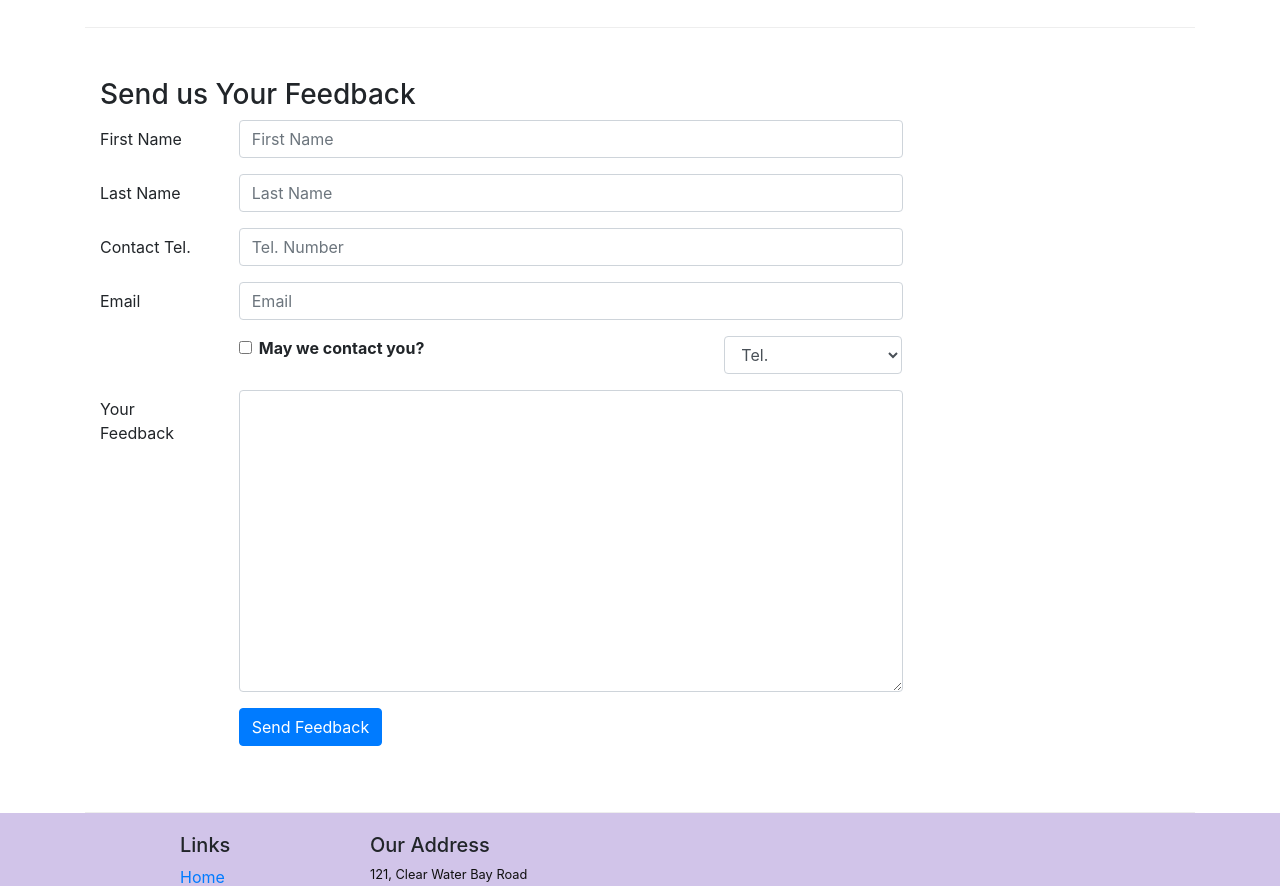
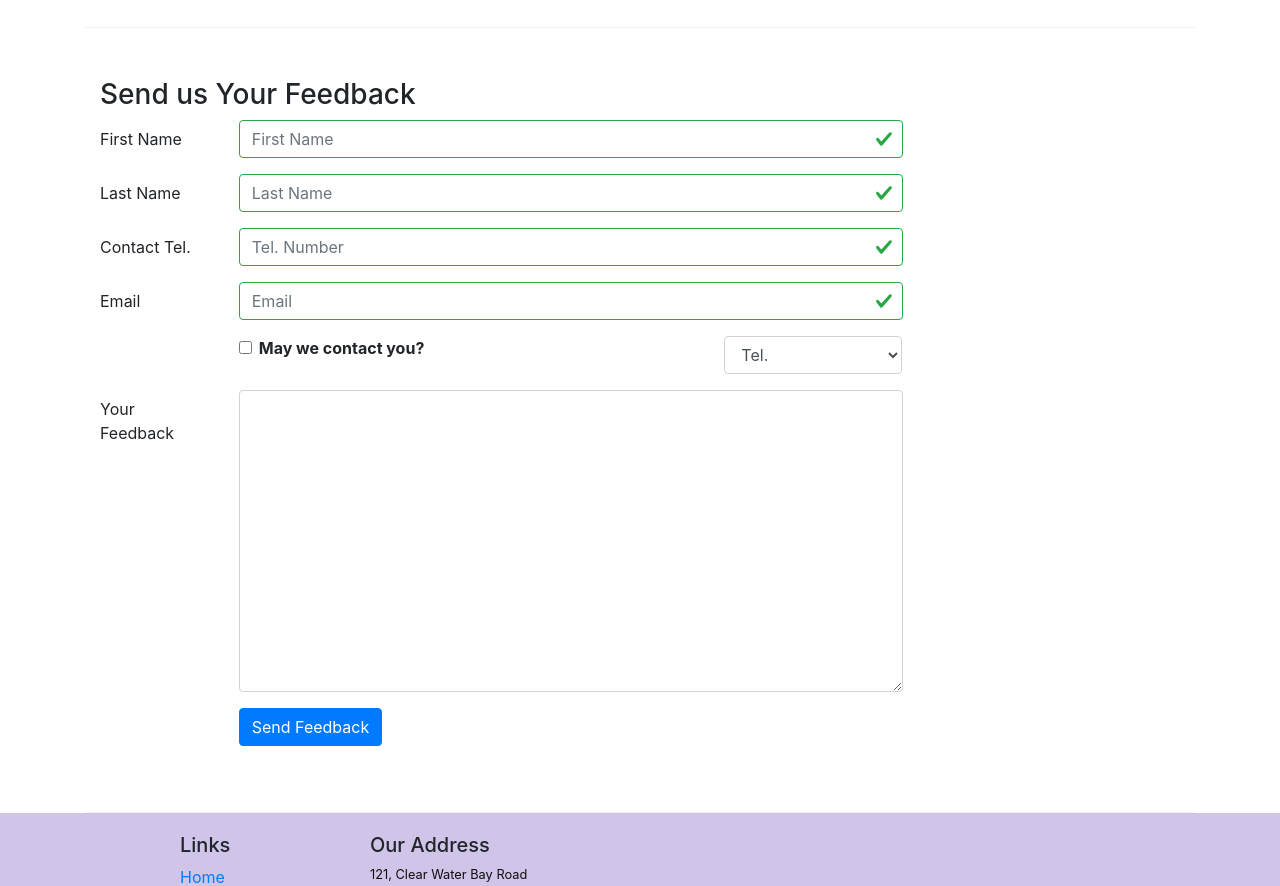
Before and after one commit to ashishbthoppil/reactSamplePro, a React (Create React App) app: page /contactus in a window 1280 px wide. Shown: the part 820-1706 px from the top of the page. Built offline with nearby package versions, Linux system fonts and the light colour scheme.

Commit message:
Control validation

```diff
--- a/src/components/ContactComponent.js
+++ b/src/components/ContactComponent.js
@@ -1,5 +1,5 @@
 import React, { Component } from 'react';
-import { Breadcrumb, BreadcrumbItem, Button, Form, FormGroup, Label, Input, Col} from 'reactstrap';
+import { Breadcrumb, BreadcrumbItem, Button, Form, FormGroup, Label, Input, Col, Row, FormFeedback} from 'reactstrap';
 import { Link } from 'react-router-dom';
 
 class Contact extends Component {
@@ -14,10 +14,17 @@
             email: '',
             agree: false,
             contactType: 'Tel.',
-            message: ''
+            message: '',
+            touched: {
+                firstname: false,
+                lastname: false,
+                telnum: false,
+                email: false
+            }
         }
         this.handleSubmit = this.handleSubmit.bind(this);
         this.handleInputChange = this.handleInputChange.bind(this);
+        this.handleBlur = this.handleBlur.bind(this);
 
     }
 
@@ -36,7 +43,42 @@
         event.preventDefault();
     }
 
+    handleBlur = (field) => (evt) => {
+       this.setState({
+            touched: { ...this.state.touched, [field]: true}
+       })
+    }
+
+    validate(firstname, lastname, telnum, email){
+        const errors = {
+            firstname: '',
+            lastname: '',
+            telnum: '',
+            email: '',
+        }
+
+        if(this.state.touched.firstname && firstname.length < 3)
+            errors.firstname = "First Name should be >= 3 characters";
+        else if(this.state.touched.firstname && firstname.length > 10)
+            errors.firstname = "First Name should be <= 10 characters";
+
+        if(this.state.touched.lastname && lastname.length < 3)
+            errors.lastname = "Last Name should be >= 3 characters";
+        else if(this.state.touched.lastname && lastname.length > 10)
+            errors.lastname = "Last Name should be <= 10 characters";
+
+        const reg = /^\d+$/;
+        if(this.state.touched.telnum && !reg.test(telnum))
+            errors.telnum = "Tel. Number should contain only numbers"
+
+        if(this.state.touched.email && email.split('').filter(x => x==='@').length !== 1)
+            errors.email = "Email should have an @ sign";
+
+        return errors;
+    }
+
     render(){
+        const errors = this.validate(this.state.firstname, this.state.lastname, this.state.telnum, this.state.email);
         return(
             <div className="container">
                 <div className="row">
@@ -85,28 +127,43 @@
                                     <Label htmlFor="firstname" md={2}>First Name</Label>
                                     <Col md={10}>
                                         <Input type="text" id="firstname" name="firstname"
-                                                placeholder="First Name" value={this.state.firstname} onChange={this.handleInputChange} />
+                                                placeholder="First Name" value={this.state.firstname} onChange={this.handleInputChange}
+                                                onBlur={this.handleBlur('firstname')}
+                                                valid={errors.firstname === ''}
+                                                invalid={errors.firstname !== ''}/>
+                                        <FormFeedback>{errors.firstname}</FormFeedback>
                                     </Col>
                                 </FormGroup>
                                 <FormGroup row>
                                     <Label htmlFor="lastname" md={2}>Last Name</Label>
                                     <Col md={10}>
                                         <Input type="text" id="lastname" name="lastname"
-                                                placeholder="Last Name" value={this.state.lastname} onChange={this.handleInputChange}/>
+                                                placeholder="Last Name" onBlur={this.handleBlur('lastname')} value={this.state.lastname} onChange={this.handleInputChange}
+                                                valid={errors.lastname === ''}
+                                                invalid={errors.lastname !== ''}/>
+                                        <FormFeedback>{errors.lastname}</FormFeedback>
                                     </Col>
                                 </FormGroup>
                                 <FormGroup row>
                                     <Label htmlFor="telnum" md={2}>Contact Tel.</Label>
                                     <Col md={10}>
                                         <Input type="tel" id="telnum" name="telnum"
-                                                placeholder="Tel. Number" value={this.state.telnum} onChange={this.handleInputChange}/>
+                                                placeholder="Tel. Number" onBlur={this.handleBlur('telnum')}
+                                                 value={this.state.telnum} onChange={this.handleInputChange}
+                                                 valid={errors.telnum === ''}
+                                                invalid={errors.telnum !== ''}/>
+                                        <FormFeedback>{errors.telnum}</FormFeedback>
                                     </Col>
                                 </FormGroup>
                                 <FormGroup row>
                                     <Label htmlFor="email" md={2}>Email</Label>
                                     <Col md={10}>
                                         <Input type="email" id="email" name="email"
-                                                placeholder="Email" value={this.state.email} onChange={this.handleInputChange}/>
+                                                placeholder="Email" onBlur={this.handleBlur('email')}
+                                                value={this.state.email} onChange={this.handleInputChange}
+                                                valid={errors.email === ''}
+                                                invalid={errors.email !== ''}/>
+                                        <FormFeedback>{errors.email}</FormFeedback>
                                     </Col>
                                 </FormGroup>
                                 <FormGroup row>
```
